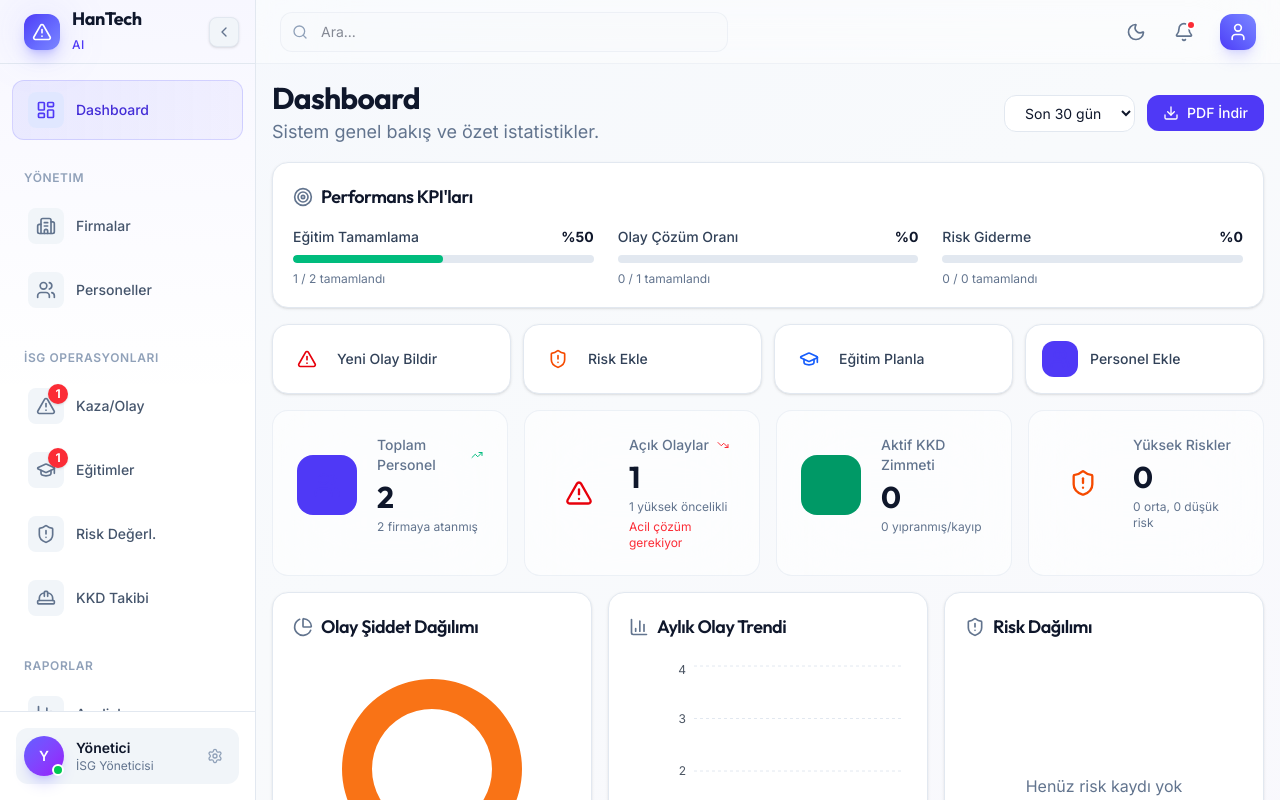
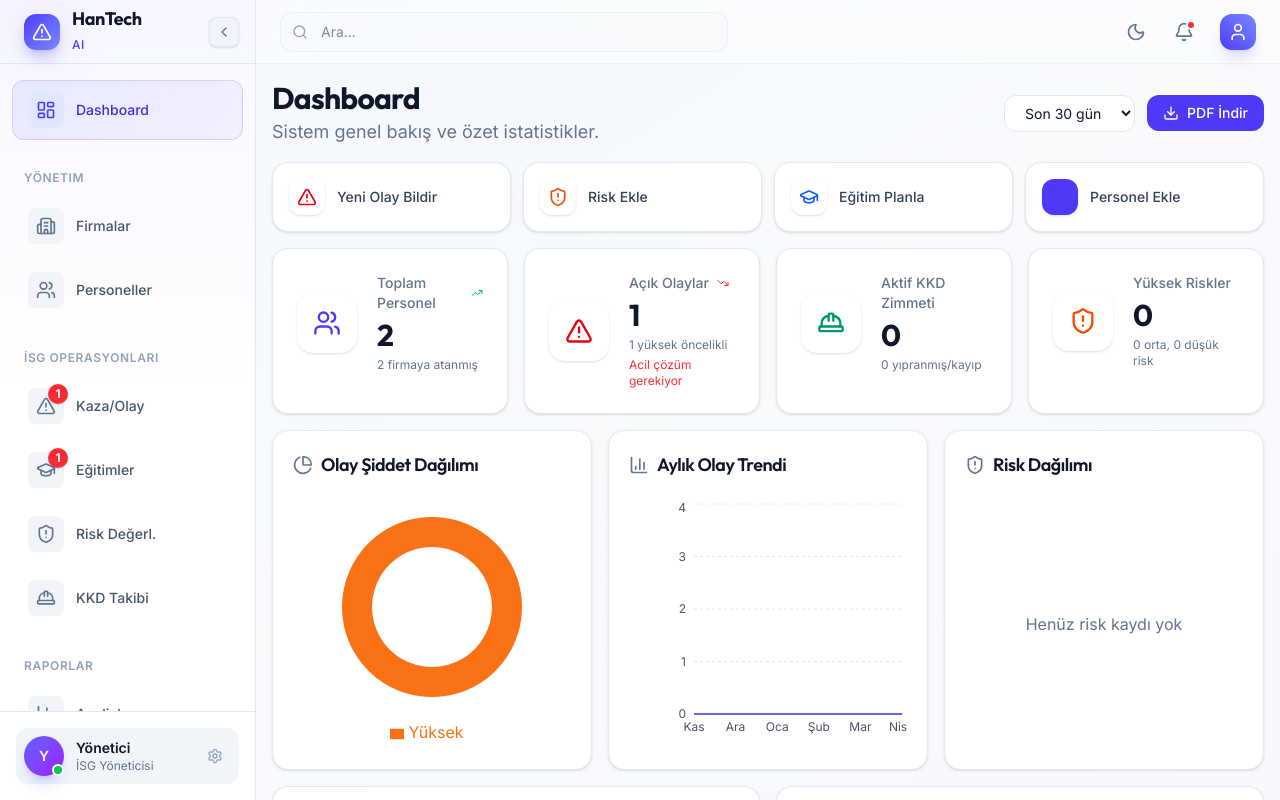
Before and after one commit to tunahanyilmazturk/denemeisg, a React (Vite) app: page / in a window 1280 px wide. Built offline with nearby package versions, Linux system fonts and the light colour scheme.

Commit message:
refactor: Remove KPI section from Dashboard, improve stat card icons for light theme

```diff
--- a/src/pages/Dashboard.tsx
+++ b/src/pages/Dashboard.tsx
@@ -40,11 +40,11 @@ const StatCard = ({
     initial={{ opacity: 0, y: 20 }}
     animate={{ opacity: 1, y: 0 }}
     transition={{ delay: index * 0.1 }}
-    className="group relative bg-white/60 dark:bg-[#09090b]/60 backdrop-blur-2xl rounded-2xl border border-slate-200/60 dark:border-slate-800/60 p-6 hover:shadow-xl hover:border-indigo-500/30 dark:hover:border-indigo-500/30 transition-all duration-300 overflow-hidden"
+    className="group relative bg-white dark:bg-slate-800 rounded-2xl border border-slate-200 dark:border-slate-700 p-6 shadow-sm hover:shadow-lg hover:border-indigo-300 dark:hover:border-indigo-500 transition-all duration-300 overflow-hidden"
   >
     <div className={`absolute top-0 right-0 w-32 h-32 ${color.replace('text-', 'bg-')} opacity-0 group-hover:opacity-10 transition-opacity duration-500 rounded-full blur-3xl`} />
     <div className="relative flex items-center gap-5">
-      <div className={`p-4 rounded-2xl ${color.replace('text-', 'bg-')}/20 ${color} group-hover:scale-110 group-hover:rotate-3 transition-all duration-300`}>
+      <div className={`p-4 rounded-2xl ${color.replace('text-', 'bg-')}/20 ${color} group-hover:scale-110 group-hover:rotate-3 transition-all duration-300 shadow-sm`}>
         <Icon className="h-7 w-7" />
       </div>
       <div className="flex-1 min-w-0">
@@ -138,7 +138,8 @@ export const Dashboard = () => {
       label: 'Toplam Personel',
       value: personnel.length,
       icon: Users,
-      color: 'text-indigo-600 dark:text-indigo-400',
+      color: 'text-indigo-600',
+      bgColor: 'bg-indigo-100',
       subtitle: `${companies.length} firmaya atanmış`,
       trend: 'up' as const
     },
@@ -146,7 +147,8 @@ export const Dashboard = () => {
       label: 'Açık Olaylar',
       value: openIncidents,
       icon: AlertTriangle,
-      color: 'text-red-600 dark:text-red-400',
+      color: 'text-red-600',
+      bgColor: 'bg-red-100',
       subtitle: `${incidents.filter(i => i.severity === 'Kritik' || i.severity === 'Yüksek').length} yüksek öncelikli`,
       trend: openIncidents > 0 ? 'down' as const : 'neutral' as const,
       trendValue: openIncidents > 0 ? 'Acil çözüm gerekiyor' : undefined
@@ -155,14 +157,16 @@ export const Dashboard = () => {
       label: 'Aktif KKD Zimmeti',
       value: activePPEs,
       icon: HardHat,
-      color: 'text-emerald-600 dark:text-emerald-400',
+      color: 'text-emerald-600',
+      bgColor: 'bg-emerald-100',
       subtitle: `${ppes.filter(p => p.status === 'Yıprandı/Kayıp').length} yıpranmış/kayıp`,
     },
     {
       label: 'Yüksek Riskler',
       value: highRisks,
       icon: ShieldAlert,
-      color: 'text-orange-600 dark:text-orange-400',
+      color: 'text-orange-600',
+      bgColor: 'bg-orange-100',
       subtitle: `${mediumRisks} orta, ${riskStats.low} düşük risk`,
       trend: highRisks > 0 ? 'down' as const : 'neutral' as const,
       trendValue: highRisks > 0 ? 'Öncelikli müdahale' : undefined
@@ -239,31 +243,6 @@ export const Dashboard = () => {
 
     return items.slice(0, 4);
   }, [highRisks, openIncidents, trainings, completedTrainings, ppes]);
-
-  // KPI Data
-  const kpiData = useMemo(() => [
-    {
-      label: 'Eğitim Tamamlama',
-      current: completedTrainings,
-      target: trainings.length,
-      percentage: trainings.length > 0 ? (completedTrainings / trainings.length) * 100 : 0,
-      color: 'bg-emerald-500'
-    },
-    {
-      label: 'Olay Çözüm Oranı',
-      current: incidents.filter(i => i.status === 'Kapalı').length,
-      target: incidents.length,
-      percentage: incidents.length > 0 ? (incidents.filter(i => i.status === 'Kapalı').length / incidents.length) * 100 : 0,
-      color: 'bg-blue-500'
-    },
-    {
-      label: 'Risk Giderme',
-      current: risks.filter(r => r.status === 'Giderildi').length,
-      target: risks.length,
-      percentage: risks.length > 0 ? (risks.filter(r => r.status === 'Giderildi').length / risks.length) * 100 : 0,
-      color: 'bg-indigo-500'
-    }
-  ], [completedTrainings, trainings, incidents, risks]);
 
   const handleExportDashboard = () => {
     const data = {
@@ -362,33 +341,6 @@ export const Dashboard = () => {
           </motion.div>
         )}
 
-        {/* KPI Progress Bars */}
-        <div className="bg-white dark:bg-[#09090b] rounded-2xl shadow-sm border border-slate-200 dark:border-slate-800 p-5">
-          <div className="flex items-center gap-2 mb-4">
-            <Target className="h-5 w-5 text-slate-500" />
-            <h2 className="text-lg font-display font-semibold text-slate-900 dark:text-white">Performans KPI'ları</h2>
-          </div>
-          <div className="grid grid-cols-1 md:grid-cols-3 gap-6">
-            {kpiData.map((kpi, idx) => (
-              <div key={idx} className="space-y-2">
-                <div className="flex justify-between items-center">
-                  <span className="text-sm font-medium text-slate-700 dark:text-slate-300">{kpi.label}</span>
-                  <span className="text-sm font-bold text-slate-900 dark:text-white">%{kpi.percentage.toFixed(0)}</span>
-                </div>
-                <div className="h-2 bg-slate-200 dark:bg-slate-700 rounded-full overflow-hidden">
-                  <motion.div
-                    initial={{ width: 0 }}
-                    animate={{ width: `${kpi.percentage}%` }}
-                    transition={{ duration: 1, delay: idx * 0.2 }}
-                    className={`h-full ${kpi.color} rounded-full`}
-                  />
-                </div>
-                <p className="text-xs text-slate-500 dark:text-slate-400">{kpi.current} / {kpi.target} tamamlandı</p>
-              </div>
-            ))}
-          </div>
-        </div>
-
         {/* Quick Actions */}
         <div className="grid grid-cols-2 sm:grid-cols-4 gap-3">
           {quickActions.map((action, idx) => (
@@ -400,9 +352,9 @@ export const Dashboard = () => {
             >
               <Link
                 to={action.to}
-                className="flex items-center gap-3 p-4 bg-white dark:bg-[#09090b] rounded-2xl border border-slate-200 dark:border-slate-800 shadow-sm hover:shadow-md hover:border-indigo-500/30 dark:hover:border-indigo-500/30 transition-all duration-300 group"
+                className="flex items-center gap-3 p-4 bg-white dark:bg-slate-800 rounded-2xl border border-slate-200 dark:border-slate-700 shadow-sm hover:shadow-md hover:border-indigo-300 dark:hover:border-indigo-500 transition-all duration-300 group"
               >
-                <div className={`p-2 rounded-xl ${action.color.replace('text-', 'bg-')}/10 ${action.color} group-hover:scale-110 transition-transform`}>
+                <div className={`p-2 rounded-xl ${action.color.replace('text-', 'bg-')}/20 ${action.color} group-hover:scale-110 transition-transform shadow-sm`}>
                   <action.icon className="h-5 w-5" />
                 </div>
                 <span className="text-sm font-medium text-slate-700 dark:text-slate-300 group-hover:text-slate-900 dark:group-hover:text-white transition-colors">
```
